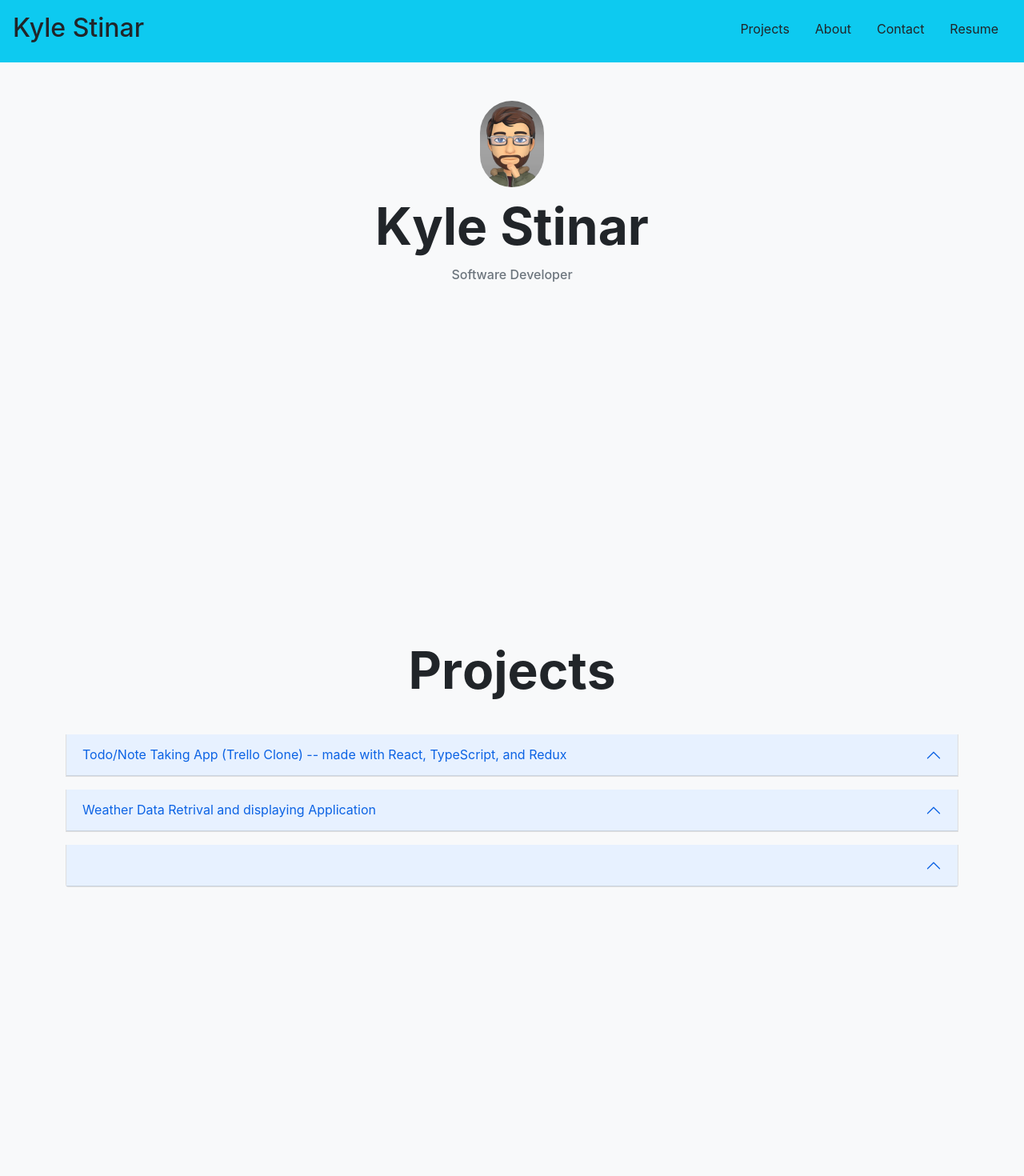
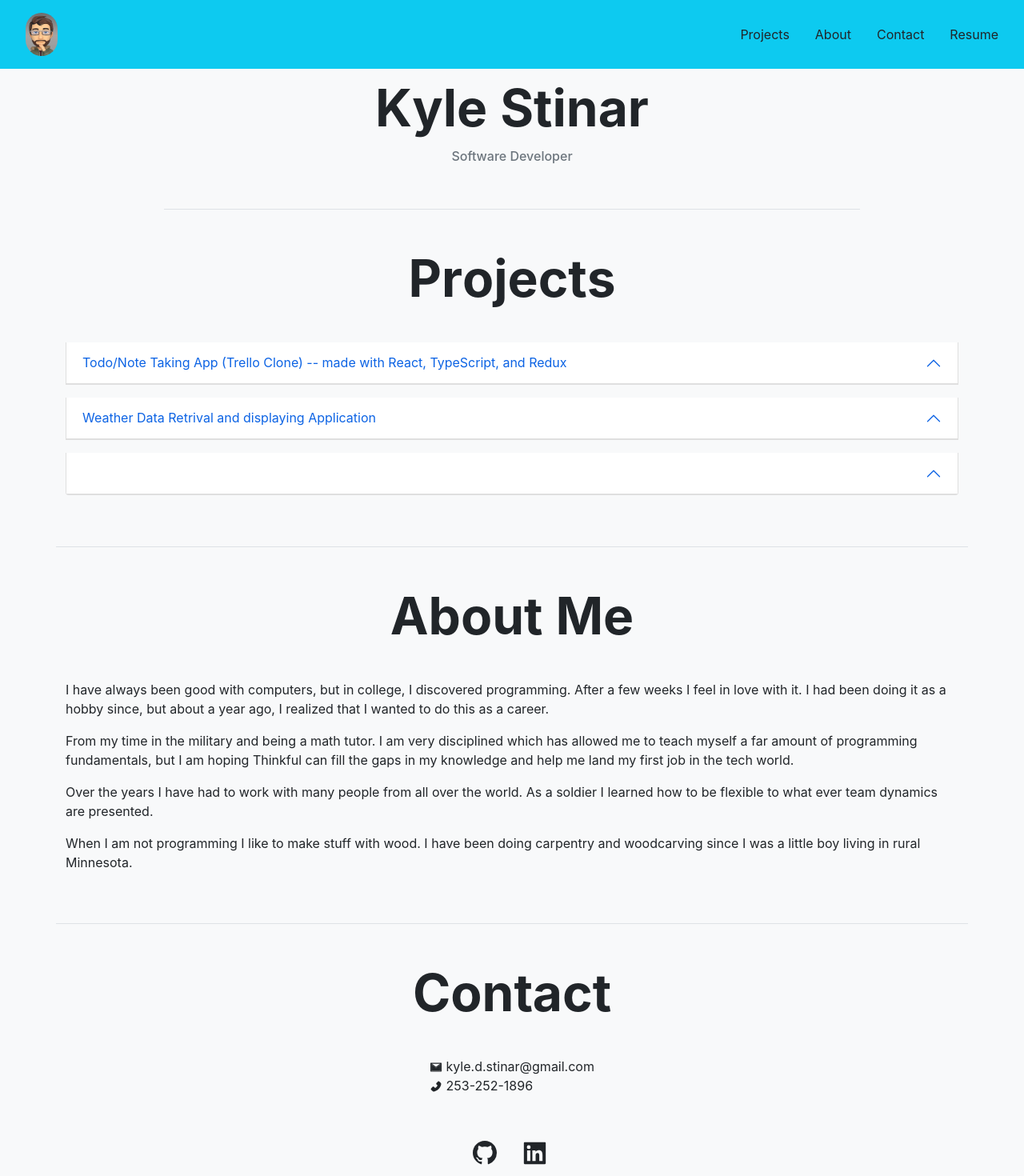
Before and after one commit to caveman0612/final-react-portfolio, a React (Create React App) app: page / in a window 1280 px wide. Shown: the top 1470 px of the page at 80% size. Built offline with nearby package versions, Linux system fonts and the light colour scheme.

Commit message:
added all sectins need to work on hero section and filling out the rest of the project details

```diff
--- a/src/Projects/Project.js
+++ b/src/Projects/Project.js
@@ -5,11 +5,11 @@ const Project = ({ title, githubLink, viewLink, listItems, idx }) => {
     <div className="accordion-item mb-3">
       <h2 className="accordion-header" id={`heading${idx}`}>
         <button
-          className="accordion-button"
+          className="accordion-button bg-white"
           type="button"
           data-bs-toggle="collapse"
           data-bs-target={`#collapse${idx}`}
-          aria-expanded="true"
+          aria-expanded="false"
           aria-controls={`collapse${idx}`}
         >
           {title}
--- a/src/Projects/Projects.js
+++ b/src/Projects/Projects.js
@@ -4,18 +4,16 @@ import TitleLetter from "../main/hero/TitleLetter";
 
 const Projects = () => {
   return (
-    <div id="projects" style={{ height: "100vh" }}>
-      <div className="container d-flex flex-column">
+    // <div  style={{}} className="">
     <div
-          className="d-flex mb-5 align-self-center"
-          style={{ height: "70px" }}
+      id="projects"
+      className="container d-flex flex-column border-bottom py-5"
     >
+      <div className="d-flex mb-5 align-self-center" style={{ height: "70px" }}>
         {"Projects".split("").map((letter, idx) => (
           <TitleLetter letter={letter} key={idx} />
         ))}
       </div>
-
-        {/* <h2 className="text-center mb-5 display-3 fw-bold">Projects</h2> */}
       <div className="accordion" id={`accordionExample`}></div>
       <Project
         idx="1"
@@ -46,7 +44,7 @@ const Projects = () => {
       />
       {/* </div> */}
     </div>
-    </div>
+    // </div>
   );
 };
 
--- a/src/main/About.js
+++ b/src/main/About.js
@@ -1,9 +1,40 @@
 import React from "react";
+import TitleLetter from "./hero/TitleLetter";
 
 const About = () => {
   return (
-    <div id="about" style={{ height: "100vh" }}>
-      About
+    <div id="about" style={{}} className="container border-bottom py-5">
+      <div
+        className="d-flex justify-content-center mb-5"
+        style={{ height: "70px" }}
+      >
+        {"About Me".split("").map((letter, idx) => (
+          <TitleLetter key={idx} letter={letter} />
+        ))}
+      </div>
+
+      <p>
+        I have always been good with computers, but in college, I discovered
+        programming. After a few weeks I feel in love with it. I had been doing
+        it as a hobby since, but about a year ago, I realized that I wanted to
+        do this as a career.
+      </p>
+      <p>
+        From my time in the military and being a math tutor. I am very
+        disciplined which has allowed me to teach myself a far amount of
+        programming fundamentals, but I am hoping Thinkful can fill the gaps in
+        my knowledge and help me land my first job in the tech world.
+      </p>
+      <p>
+        Over the years I have had to work with many people from all over the
+        world. As a soldier I learned how to be flexible to what ever team
+        dynamics are presented.
+      </p>
+      <p>
+        When I am not programming I like to make stuff with wood. I have been
+        doing carpentry and woodcarving since I was a little boy living in rural
+        Minnesota.
+      </p>
     </div>
   );
 };
--- /dev/null
+++ b/src/main/Contact.js
@@ -0,0 +1,57 @@
+import React from "react";
+import { BsGithub } from "react-icons/bs";
+import TitleLetter from "./hero/TitleLetter";
+import { AiTwotoneMail, AiFillPhone, AiFillLinkedin } from "react-icons/ai";
+
+const Contact = () => {
+  return (
+    <div id="contact" className="d-flex align-items-center flex-column pt-5">
+      <div
+        className="mb-5 d-flex justify-content-center"
+        style={{ height: "70px" }}
+      >
+        {"Contact".split("").map((letter, idx) => (
+          <TitleLetter letter={letter} key={idx} />
+        ))}
+      </div>
+
+      <div className="d-flex flex-column justify-content-center">
+        <span className="">
+          {" "}
+          <AiTwotoneMail /> kyle.d.stinar@gmail.com
+        </span>
+        <span className="">
+          {" "}
+          <AiFillPhone /> 253-252-1896
+        </span>
+      </div>
+      <div className="icons my-5">
+        <a
+          href="https://github.com/caveman0612"
+          className="me-1 btn"
+          target="_blank"
+          rel="noreferrer"
+          // style={{ color: "inherit", textDecoration: "inherit" }}
+        >
+          <BsGithub size={30} />
+        </a>
+        <a
+          href="https://www.linkedin.com/in/kyle-d-stinar/"
+          className="me-1 btn"
+          style={{}}
+          target="_blank"
+          rel="noreferrer"
+        >
+          <AiFillLinkedin size={35} />
+        </a>
+        {/* <a
+          href="/"
+          className="me-3"
+          style={{ color: "inherit", textDecoration: "inherit" }}
+        ></a> */}
+      </div>
+    </div>
+  );
+};
+
+export default Contact;
--- a/src/main/Footer.js
+++ b/src/main/Footer.js
@@ -1,7 +1,15 @@
 import React from "react";
 
 const Footer = () => {
-  return <div id="contact">Footer</div>;
+  return (
+    <div className="container">
+      <footer className="d-flex flex-wrap justify-content-between align-items-center py-3 my-4 border-top">
+        <div className="col-md-4 d-flex align-items-center">
+          <span className="text-muted">© {new Date().getFullYear()}</span>
+        </div>
+      </footer>
+    </div>
+  );
 };
 
 export default Footer;
--- a/src/main/Index.js
+++ b/src/main/Index.js
@@ -1,8 +1,9 @@
 import React from "react";
 import About from "./About";
-import Footer from "./Footer";
+import Contact from "./Contact";
 import Header from "./hero/Header";
 import Projects from "../Projects/Projects";
+import Footer from "./Footer";
 
 const Index = () => {
   return (
@@ -10,6 +11,7 @@ const Index = () => {
       <Header />
       <Projects />
       <About />
+      <Contact />
       <Footer />
     </div>
   );
--- a/src/main/hero/Header.js
+++ b/src/main/hero/Header.js
@@ -1,6 +1,6 @@
 import React, { useState } from "react";
 import Tilt from "react-tilt";
-import image from "../../assets/avatar.png";
+
 import Nav from "./Nav";
 import TitleLetter from "./TitleLetter";
 
@@ -15,21 +15,20 @@ const Header = () => {
 
   const hoverEffect = hover ? "border border-4 border-info" : "";
   return (
-    <div className="" style={{ height: "100vh" }}>
+    <div className="" style={{}}>
       <Nav />
-      <div className="d-flex flex-column align-items-center">
-        <img
-          src={image}
-          alt="avatar"
-          className={`mt-5 rounded-pill ${hoverEffect}`}
-          width="80px"
-        />
-        <div className="d-flex align-items-center" style={{ height: "100px" }}>
-          {"Kyle Stinar".split("").map((letter, idx) => {
-            return <TitleLetter letter={letter} key={idx} />;
-          })}
+      <div className="row">
+        <div className="col-8 d-flex flex-column align-items-center container border-bottom pb-5">
+          <div
+            className="d-flex align-items-center"
+            style={{ height: "100px" }}
+          >
+            {"Kyle Stinar".split("").map((letter, idx) => {
+              return <TitleLetter letter={letter} key={idx} />;
+            })}
+          </div>
+          <p className="h6 text-muted">Software Developer</p>
         </div>
-        <p className="h6 text-muted">Software Developer</p>
       </div>
     </div>
   );
--- a/src/main/hero/Nav.js
+++ b/src/main/hero/Nav.js
@@ -1,11 +1,21 @@
 import React from "react";
+import image from "../../assets/avatar.png";
 
 const Nav = () => {
   return (
     <div>
       {" "}
-      <nav className="d-flex p-3 bg-info">
-        <h1 className="h2 me-auto text-dark">Kyle Stinar</h1>
+      <nav className="d-flex p-3 bg-info align-items-center">
+        <a href="/" className="me-auto">
+          <img
+            src={image}
+            alt="avatar"
+            className={`ms-3 rounded-pill `}
+            width="40px"
+          />
+        </a>
+
+        {/* <h1 className="h2 me-auto text-dark">Kyle Stinar</h1> */}
         <ul className="nav">
           <li className="nav-item">
             <a className="nav-link link-dark" href="#projects">
--- a/src/main/hero/TitleLetter.js
+++ b/src/main/hero/TitleLetter.js
@@ -12,7 +12,7 @@ const TitleLetter = ({ letter }) => {
   const space = letter === " " ? "me-3" : null;
   const hoverStyles = hover ? "text-info display-1 fw-bolder" : " display-3";
   return (
-    <div>
+    // <div>
     <span
       className={`${hoverStyles} ${space} pe-auto fw-bold`}
       style={{ transition: "0.1s", cursor: "pointer" }}
@@ -21,7 +21,7 @@ const TitleLetter = ({ letter }) => {
     >
       {letter}
     </span>
-    </div>
+    // </div>
   );
 };
 
```
Lines whose indentation alone changed are shown as unchanged.
